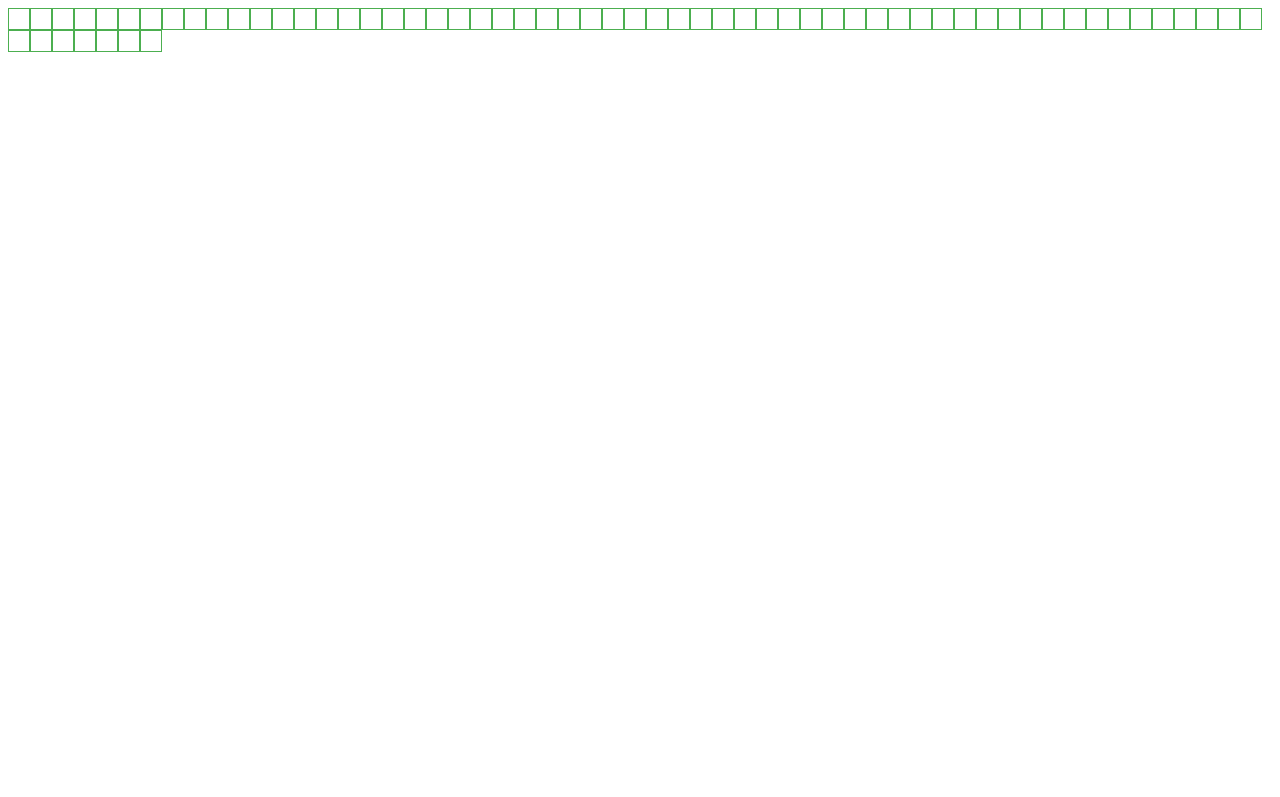
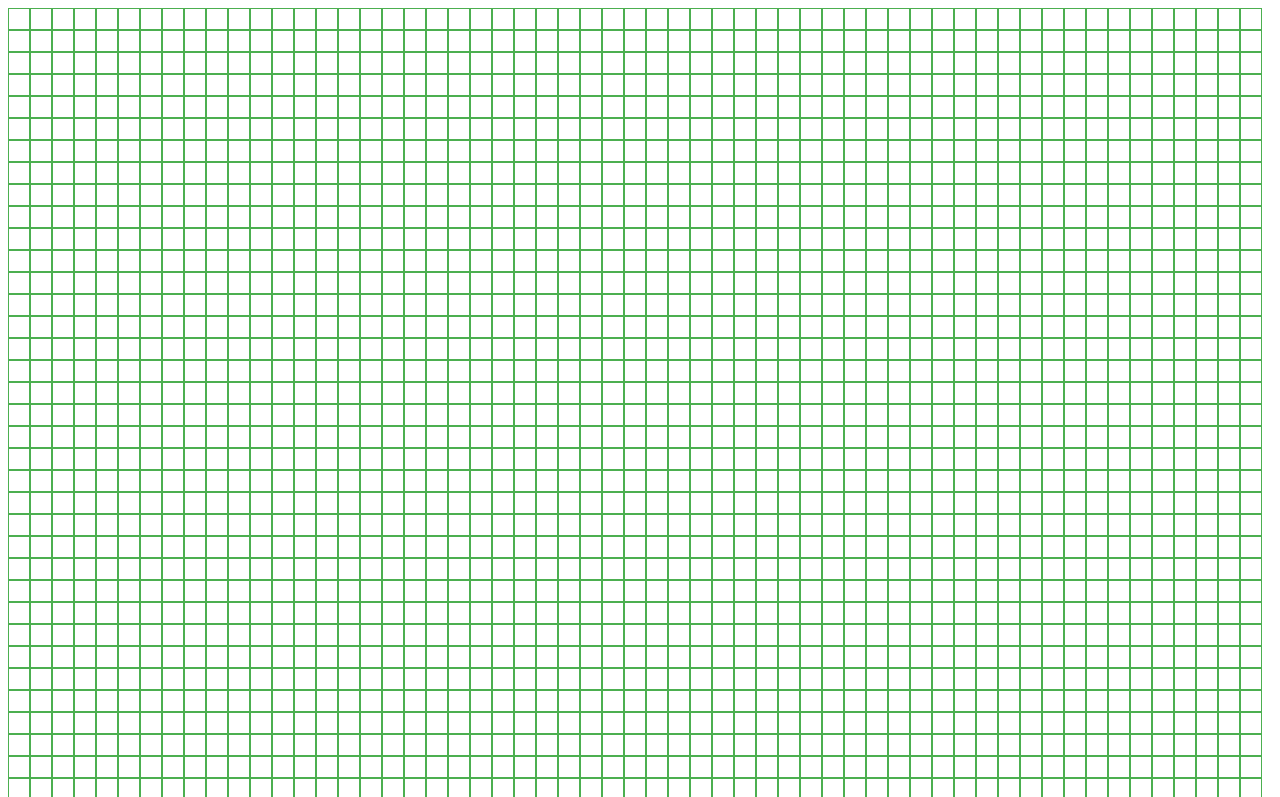
Before and after one commit to Bad-gamedev/bad-gamedev.github.io, a plain HTML site: page index.html in a window 1280 px wide. Shown: the top 797 px of the page. Drawn offline with Linux system fonts and the light colour scheme.

Commit message:
loop addButtons

```diff
--- a/index.html
+++ b/index.html
@@ -10,7 +10,9 @@
 
 <div id="div"></div>
 <script>
+for (let i = 0; i < 64; i++){
 addButtons();
+}
 </script>
 
 </body>
```
